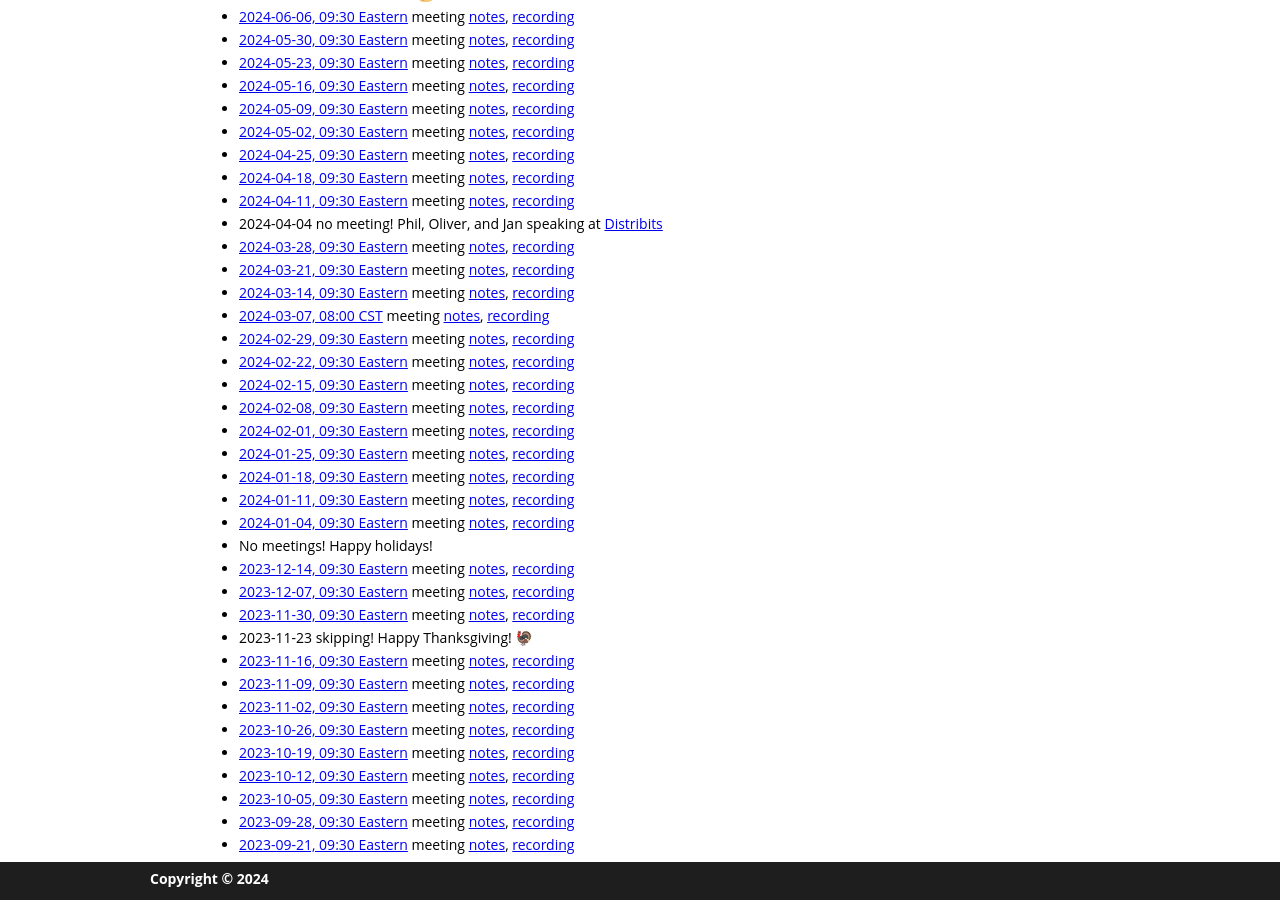
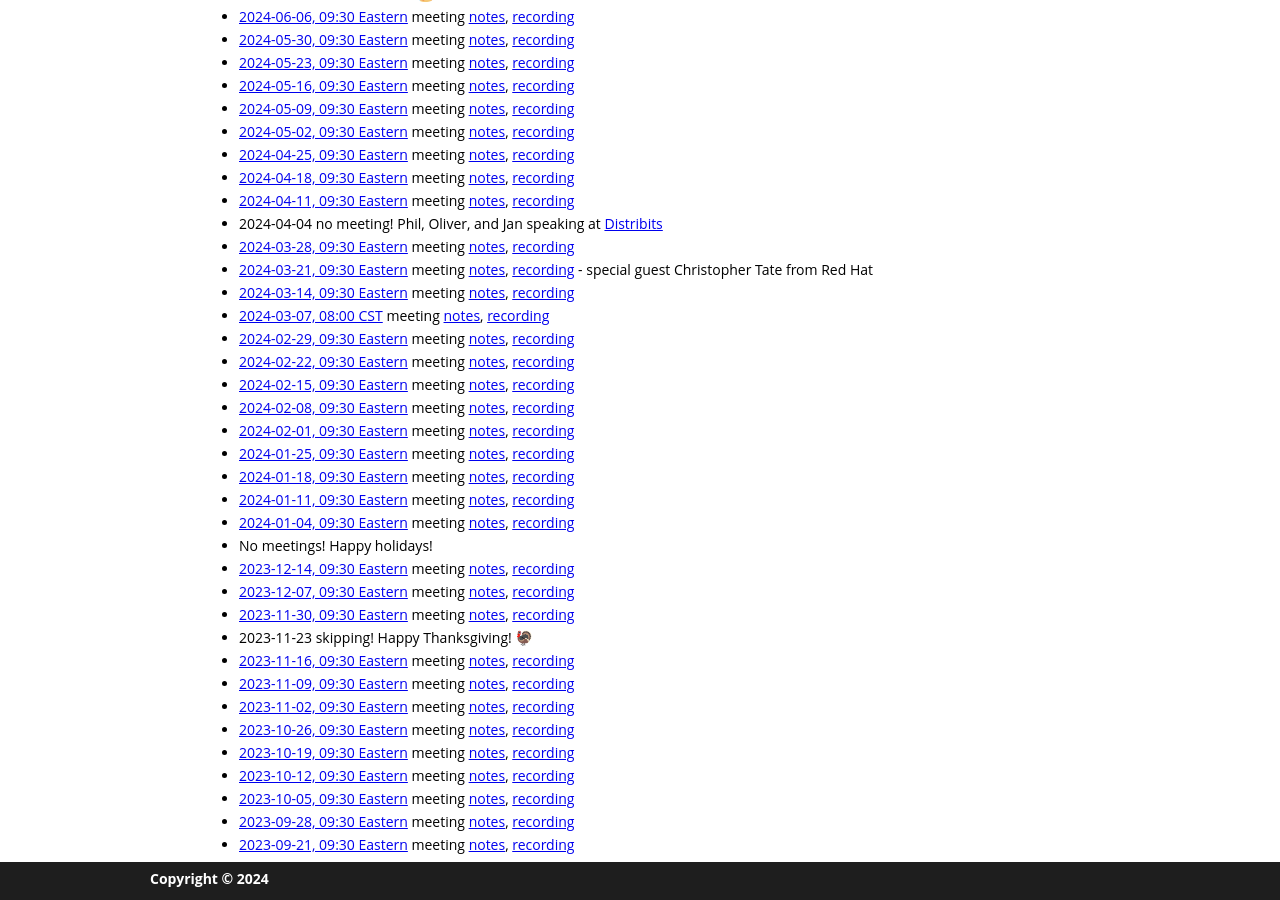
Before and after one commit to gdcc/ct.gdcc.io, a Jekyll site: the page built from index.md, in a window 1280 px wide and 900 px high, scrolled down 1641 px. Built offline with Jekyll 4.4.1, drawn with Linux system fonts in a browser that asks for light colours; our own code applies the rules of GitHub Pages for plain Markdown files.

Commit message:
highlight meeting with Christopher Tate

```diff
--- a/index.md
+++ b/index.md
@@ -63,7 +63,7 @@ We try to keep the info below accurate but you can check the [meetings](https://
 - 2024-04-04 no meeting! Phil, Oliver, and Jan speaking at [Distribits](https://groups.google.com/g/dataverse-community/c/huhI8TyE8a0/m/4ey2-TIlAAAJ)
 - [2024-03-28, 09:30 Eastern](https://time.is/compare/0930_28_Mar_2024_in_Boston) meeting [notes](https://docs.google.com/document/d/1-Wl8Lygmyba-h6DHbZ6sKKq0EMuMyjbnESvrX1uOEJs/edit?usp=sharing), [recording](https://harvard.zoom.us/rec/share/WNeySvYKNrTorJ_Fg93K9zxl0Hm6kRsJ-eQVWcK2XG6KrNAEoX2e9PWd1gAX8sEL.IGOoctr2rT1fjFjf
 )
-- [2024-03-21, 09:30 Eastern](https://time.is/compare/0930_21_Mar_2024_in_Boston) meeting [notes](https://docs.google.com/document/d/1X69Xig8vgFAMWIS0xw1FIYLT2BgrwImUOWfCt0mwYTw/edit?usp=sharing), [recording](https://harvard.zoom.us/rec/share/zBqcRUfqUOJYPLXd_orU4rY2oqmIXv8mOnNRAyS-rIBJuV6Vqep6N3O3hRHSRuen.IyVubl9breyMGi8R)
+- [2024-03-21, 09:30 Eastern](https://time.is/compare/0930_21_Mar_2024_in_Boston) meeting [notes](https://docs.google.com/document/d/1X69Xig8vgFAMWIS0xw1FIYLT2BgrwImUOWfCt0mwYTw/edit?usp=sharing), [recording](https://harvard.zoom.us/rec/share/zBqcRUfqUOJYPLXd_orU4rY2oqmIXv8mOnNRAyS-rIBJuV6Vqep6N3O3hRHSRuen.IyVubl9breyMGi8R) - special guest Christopher Tate from Red Hat
 - [2024-03-14, 09:30 Eastern](https://time.is/compare/0930_14_Mar_2024_in_Boston) meeting [notes](https://docs.google.com/document/d/1OxswKCxfFjehc4juCAJz-watMtDg9sptJy-HUheyWD4/edit?usp=sharing), [recording](https://harvard.zoom.us/rec/share/6zBB_ZUEkCYFAqbwkHbBOT3GAyPSP_os7vw9ZySp1A4O2u1iQmwC2W7dRdw-vIgd.tU5VbZWBgYCvPNW2)
 - [2024-03-07, 08:00 CST](https://time.is/compare/0800_7_Mar_2024_in_Mexico_City) meeting [notes](https://docs.google.com/document/d/1HX_0_ZjKXbTIRcVr1xuGOLDvhU4aUjL7NB7qZH9LF0k/edit?usp=sharing), [recording](https://harvard.zoom.us/rec/share/GP2R9any02LK8GtEmt0kD7SaTxVkXU65nye9OA-zZG4wFAAOMtvIIPM1iKY1cyCa.emyFmld2IXX_aTf_)
 - [2024-02-29, 09:30 Eastern](https://time.is/compare/0930_29_Feb_2024_in_Boston) meeting [notes](https://docs.google.com/document/d/1OcalANOmDqnLf4-DYmeZoS2H2EhxbhY88GE8108HaWg/edit?usp=sharing), [recording](https://harvard.zoom.us/rec/share/W8MF0tqhZPWaKvLyQ3Esz4NtCY5QtyWtRlLgUNYL7rom5xm09PfRuw_W387Hx5c.E-pIGVMbIXo4Xi8i)
```
